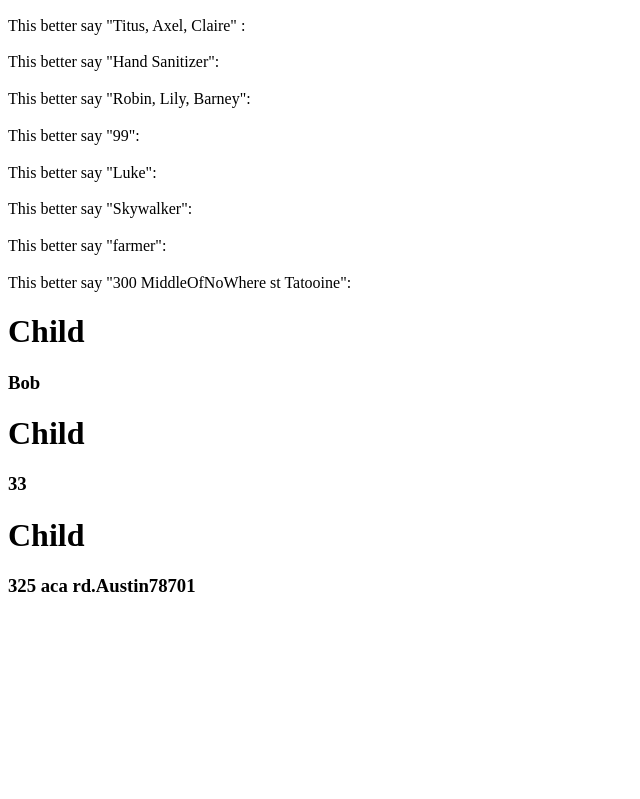
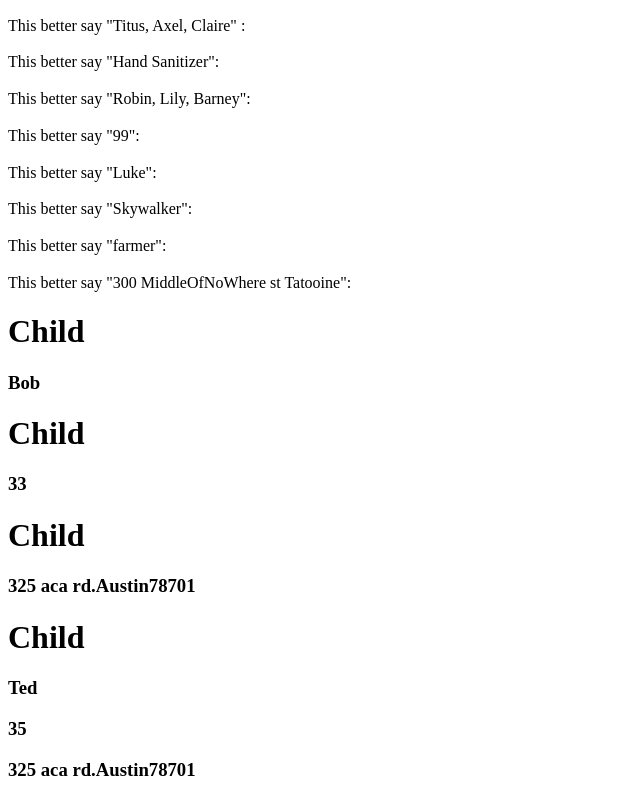
Before and after one commit to walzer85/advanced-prop-practice, a React (Create React App) app: page / in a window 1280 px wide. Shown: the part 436-1235 px from the top of the page, without its empty margins (0-640 px from the left). Before the commit the page ends 1052 px from the top, so only its background shows below. Built offline with nearby package versions, Linux system fonts and the light colour scheme.

Commit message:
add more examples

```diff
--- a/src/components/Parent.js
+++ b/src/components/Parent.js
@@ -48,6 +48,26 @@ function Parent(props) {
         zip: "78701"
       }} />
 
+      {/*
+        var props = {
+          name: "Ted",
+          age: 35,
+          address:{
+            street:"325 aca rd.",
+            city: "Austin",
+            zip: "78701"
+          }
+          };
+        Child(props)
+      */}
+      <Child
+        name={"Ted"}
+        age={35}
+        address={{
+          street: "325 aca rd.",
+          city: "Austin",
+          zip: "78701"
+        }} />
 
 
 
```
